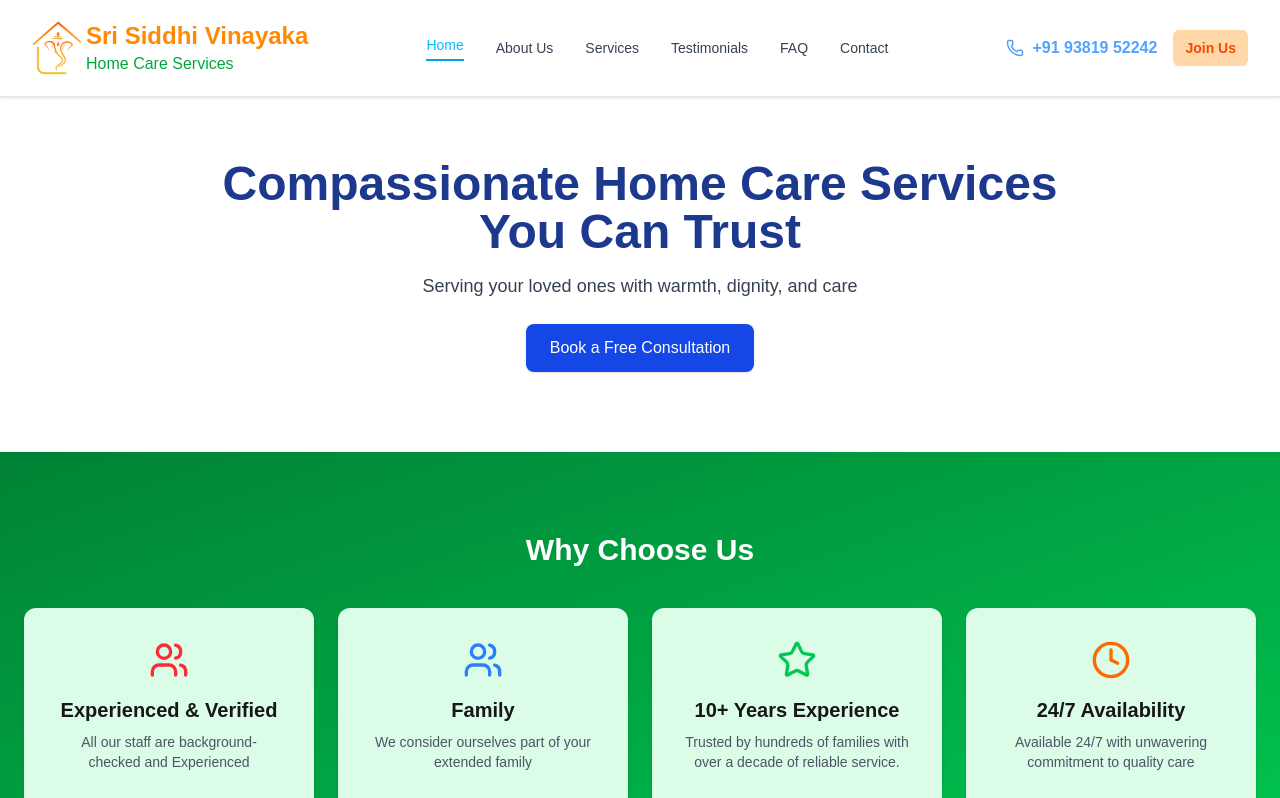
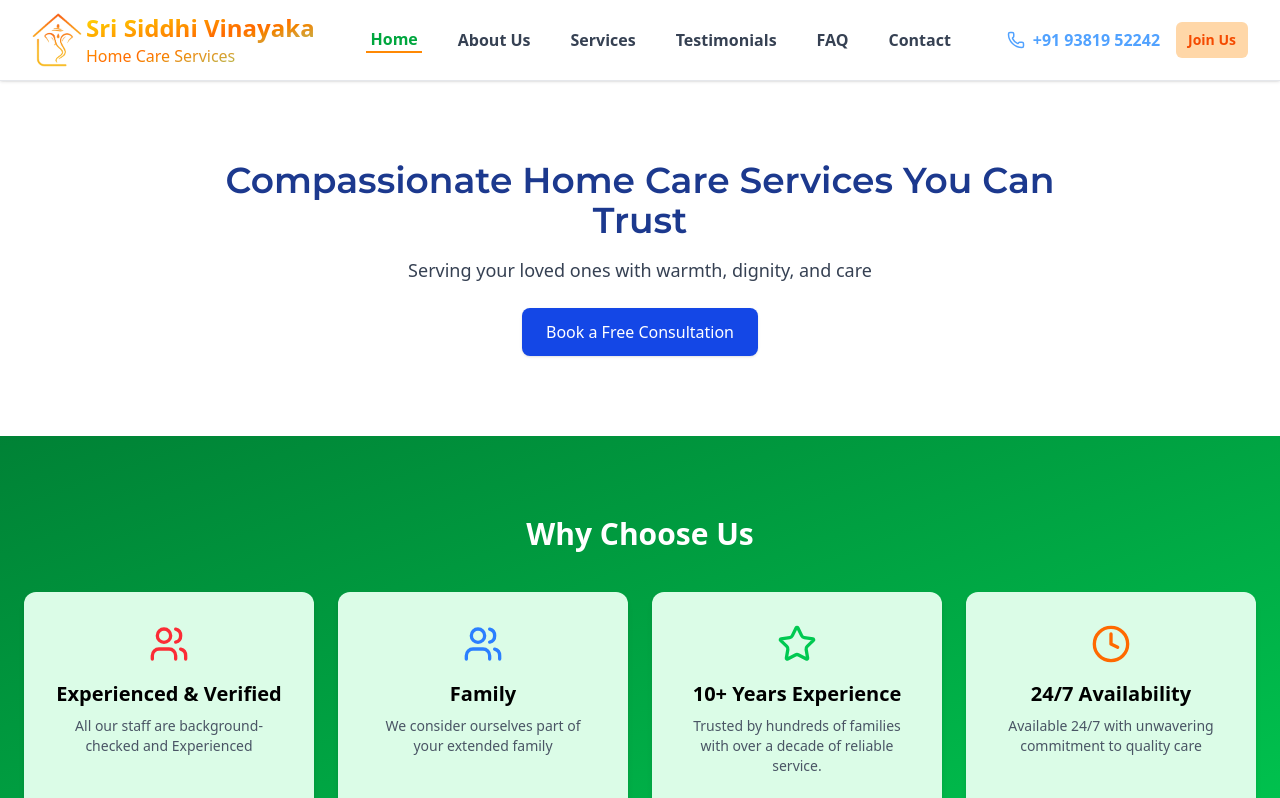
Before and after one commit to PanjaChaitanya/SSV-HomeCare-Services, a Next.js app: page / in a window 1280 px wide. Shown: the top 798 px of the page. Built offline with nearby package versions, Linux system fonts and the light colour scheme.

Commit message:
updated hero(added),nav,font

```diff
--- a/package.json
+++ b/package.json
@@ -19,8 +19,10 @@
   "devDependencies": {
     "@eslint/eslintrc": "^3",
     "@tailwindcss/postcss": "^4",
+    "autoprefixer": "^10.4.21",
     "eslint": "^9",
     "eslint-config-next": "15.3.3",
-    "tailwindcss": "^4"
+    "postcss": "^8.5.6",
+    "tailwindcss": "^4.1.11"
   }
 }
--- a/src/app/globals.css
+++ b/src/app/globals.css
@@ -1,35 +1,9 @@
-/* @tailwind base;
-@tailwind components;
-@tailwind utilities; */
-
+@import url('https://fonts.googleapis.com/css2?family=Montserrat:wght@100..900&display=swap');
 @import "tailwindcss";
 
-:root {
-  --background: #ffffff;
-  --foreground: #171717;
+h1{
+  font-family: "Montserrat", sans-serif;
+  font-optical-sizing: auto;
+  font-weight: 600;
+  font-style: normal;
 }
-
-@theme inline {
-  --color-background: var(--background);
-  --color-foreground: var(--foreground);
-  --font-sans: var(--font-geist-sans);
-  --font-mono: var(--font-geist-mono);
-}
-
-@media (prefers-color-scheme: dark) {
-  :root {
-    --background: #0a0a0a;
-    --foreground: #ededed;
-  }
-}
-
-body {
-  background: var(--background);
-  color: var(--foreground);
-  font-family: Arial, Helvetica, sans-serif;
-}
-.Hero-Section{
-  /* background-image: url('../herobanner.jpg');
-  background-size: cover;
-  background-repeat: no-repeat; */
-}
--- a/src/app/page.js
+++ b/src/app/page.js
@@ -1,6 +1,7 @@
 // src/app/page.js
 import Image from 'next/image'
 import Link from 'next/link'
+import Hero from '@/components/Hero';
 import { Users, Clock, Star } from 'lucide-react';
 
 const services = [
@@ -33,19 +34,7 @@ export default function Home() {
     <main className="flex flex-col">
       {/* Hero Section */}
       <section className="px-4 py-20 text-center Hero-Section">
-        <div className="max-w-4xl mx-auto">
-          <h1 className="text-4xl md:text-5xl font-bold text-blue-900">
-            Compassionate Home Care Services You Can Trust
-          </h1>
-          <p className="mt-4 text-lg text-gray-700">
-            Serving your loved ones with warmth, dignity, and care
-          </p>
-          <Link href="/contact">
-            <button className="mt-6 bg-blue-700 text-white px-6 py-3 rounded-lg shadow hover:bg-blue-800 transition">
-              Book a Free Consultation
-            </button>
-          </Link>
-        </div>
+       <Hero/>
       </section>
             {/* Why Choose Us */}
       <section className="py-20 bg-gradient-to-br from-green-700 to-green-500 px-6 transition-all ease-in-out">
@@ -115,7 +104,7 @@ export default function Home() {
         </div>
       </section>
 
-            {/* Testimonials */}
+            {/* Testimonials
       <section className="py-16 px-6 bg-white">
         <div className="text-center mb-12">
           <h2 className="text-3xl font-bold text-blue-800">What Our Clients Say</h2>
@@ -130,7 +119,7 @@ export default function Home() {
             <span className="block mt-2 font-semibold">— Rajeev Kumar</span>
           </blockquote>
         </div>
-      </section>
+      </section> */}
 
             {/* About Us Preview */}
       <section className="bg-blue-50 py-16 px-6">
--- /dev/null
+++ b/src/components/Hero.jsx
@@ -0,0 +1,21 @@
+import Link from 'next/link'
+
+export default function Hero() {
+  return (
+    <>
+       <div className="max-w-4xl mx-auto">
+          <h1 className="text-3xl md:text-4xl text-blue-900">
+            Compassionate Home Care Services You Can Trust
+          </h1>
+          <p className="mt-4 text-lg text-gray-700">
+            Serving your loved ones with warmth, dignity, and care
+          </p>
+          <Link href="/contact">
+            <button className="mt-6 bg-blue-700 text-white px-6 py-3 rounded-lg shadow hover:bg-blue-800 transition">
+              Book a Free Consultation
+            </button>
+          </Link>
+        </div>
+    </>
+  )
+}
--- a/src/components/Navbar.jsx
+++ b/src/components/Navbar.jsx
@@ -68,18 +68,18 @@ const Navbar = () => {
     <>
       {/* Top Navbar */}
       <header
-        className={`fixed top-0 z-50 w-full bg-white/95 backdrop-blur-md border-b border-gray-200 shadow-sm transition-transform duration-300 ${
+        className={`fixed top-0 z-50 w-full bg-transparent backdrop-blur-md border-b border-gray-200 shadow-sm transition-transform duration-300 ${
           showNavbar ? 'translate-y-0' : '-translate-y-full'
         }`}
       >
-        <div className="max-w-7xl mx-auto px-4 py-2 sm:px-6 lg:px-8">
+        <div className="max-w-7xl mx-auto px-4 sm:px-6 lg:px-8">
           <div className="flex justify-between items-center h-16 lg:h-20">
             {/* Logo */}
             <Link href="/" className="flex items-center space-x-1">
               <Image src="/icon.png" alt='logo' width={50} height={70}/>
-              <div className="flex flex-col">
-                <span className="text-2xl font-bold text-orange-400">Sri Siddhi Vinayaka</span>
-                <span className="text-md text-green-600">Home Care Services</span>
+              <div className="flex flex-col  bg-gradient-to-br from-yellow-300 via-orange-500 to-green-400 bg-clip-text text-transparent">
+                <span className="text-2xl font-bold ">Sri Siddhi Vinayaka</span>
+                <span className="text-md ">Home Care Services</span>
               </div>
           </Link>
 
@@ -89,9 +89,9 @@ const Navbar = () => {
                 <Link
                   key={item.name}
                   href={item.href}
-                  className={`text-sm font-medium transition-colors hover:text-care-blue-600 ${
+                  className={`text-md font-semibold px-1 transition-colors hover:text-orange-400 ${
                     isActive(item.href)
-                      ? 'text-sky-400 border-b-2 border-sky-500 pb-1'
+                      ? 'text-green-600 border-b-2 border-orange-400 '
                       : 'text-gray-700'
                   }`}
                 >
```
Also changed, not shown: 2 other files (tests, documents, lock files or other folders).
